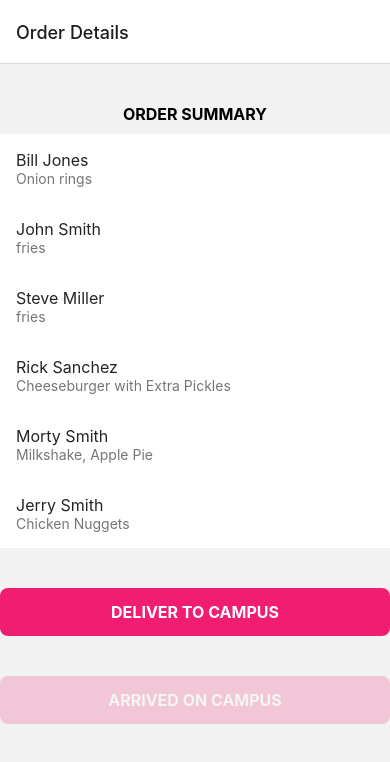
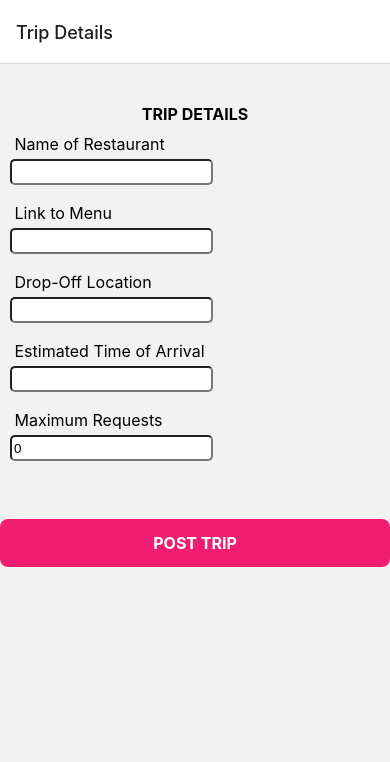
Before and after one commit to JoshuaLau/buzz-delivery, a React Native app in the folder buzz-delivery/: screen /TripDetails in a window 390 px wide. Shown: the top 762 px of the page. Built offline with nearby package versions, Linux system fonts and the light colour scheme.

Commit message:
added driver trip details screen

```diff
--- a/buzz-delivery/App.js
+++ b/buzz-delivery/App.js
@@ -3,6 +3,7 @@ import { StyleSheet, Text, View } from 'react-native';
 import { NavigationContainer } from '@react-navigation/native';
 import { createNativeStackNavigator } from '@react-navigation/native-stack';
 import OrderPickUp from './screens/OrderPickUp'
+import TripDetails from './screens/TripDetails'
 import FlashMessage from "react-native-flash-message";
 
 
@@ -12,8 +13,11 @@ export default function App() {
   return (
     <NavigationContainer>
       <Stack.Navigator>
-        <Stack.Screen name="OrderPickUp" component={OrderPickUp} options={{
+        {/* <Stack.Screen name="OrderPickUp" component={OrderPickUp} options={{
           title: "Order Details",
+        }}/> */}
+        <Stack.Screen name="TripDetails" component={TripDetails} options={{
+          title: "Trip Details",
         }}/>
       </Stack.Navigator>
       <FlashMessage position="top" />
--- /dev/null
+++ b/buzz-delivery/screens/TripDetails.js
@@ -0,0 +1,131 @@
+import { StyleSheet, Text, View, TouchableOpacity, TouchableHighlight, Alert } from 'react-native'
+import React from 'react'
+import { useState, useEffect } from 'react';
+import { useNavigation } from '@react-navigation/core'; // used to navigate from screen to screen
+import { List, ListItem, Icon } from "react-native-elements";
+import { showMessage, hideMessage } from "react-native-flash-message";
+
+
+
+
+const TripDetails = () => {
+
+    const [inputField, setInputField] = useState({
+        restaurantName: '',
+        menuLink: '',
+        dropLocation: '',
+        estimatedTime: '',
+        maxRequests: 0
+    })
+
+    const inputHandler = (e) => {
+        setInputField( {[e.target.name]: e.target.value})
+    }
+
+    const handleTripConfirmation = () => {
+        showMessage({
+            message: "Trip details have been posted! Customers can now request an order.",
+            type: "info",
+          });
+          // eventuall connect to FireBase to store trip info
+    }
+
+
+  return (
+        <View>
+
+            <Text style={styles.titleText}>Trip Details</Text>
+
+            <Text style={styles.promptText}> Name of Restaurant </Text>
+            <input
+            style = {{marginTop: 5, marginLeft: 10, borderRadius: 5, width: '50%', height: 20}}
+            type = "text"
+            value = {inputField.restaurantName}
+            onChange = {inputHandler}
+            />
+
+            <br/>
+
+            <Text style={styles.promptText}> Link to Menu </Text>
+            <input
+            style = {{marginTop: 5, marginLeft: 10, borderRadius: 5, width: '50%', height: 20}}
+            type = "text"
+            value = {inputField.menuLink}
+            onChange = {inputHandler}
+            />
+
+            <br/>
+
+            <Text style={styles.promptText}> Drop-Off Location </Text>
+            <input
+            style = {{marginTop: 5, marginLeft: 10, borderRadius: 5, width: '50%', height: 20}}
+            type = "text"
+            value = {inputField.dropLocation}
+            onChange = {inputHandler}
+            />
+
+            <br/>
+
+            <Text style={styles.promptText}> Estimated Time of Arrival </Text>
+            <input
+            style = {{marginTop: 5, marginLeft: 10, borderRadius: 5, width: '50%', height: 20}}
+            type = "text"
+            value = {inputField.estimatedTime}
+            onChange = {inputHandler}
+            />
+
+            <br/>
+
+            <Text style={styles.promptText}> Maximum Requests </Text>
+            <input
+            style = {{marginTop: 5, marginLeft: 10, borderRadius: 5, width: '50%', height: 20}}
+            type = "number"
+            value = {inputField.maxRequests}
+            onChange = {inputHandler}
+            />
+
+            <br/>
+
+            <TouchableOpacity onPress={handleTripConfirmation}>
+                <View style={styles.button}>
+                    <Text style={styles.buttonText}>Post Trip</Text>
+                </View>
+            </TouchableOpacity>
+
+        </View>
+
+  )
+}
+
+export default TripDetails
+
+const styles = StyleSheet.create({
+    button: {
+        borderRadius: 8,
+        paddingVertical: 14,
+        paddingHorizontal: 10,
+        backgroundColor:'#f01d71',
+        marginTop:40
+    },
+    buttonText: {
+        color: 'white',
+        fontWeight: 'bold',
+        textTransform: 'uppercase',
+        fontSize: 16,
+        textAlign: 'center'
+    },
+    titleText: {
+        color: 'black',
+        fontWeight: 'bold',
+        textTransform: 'uppercase',
+        fontSize: 16,
+        textAlign: 'center',
+        marginTop: 40,
+        marginBottom: 10
+    },
+    promptText: {
+        fontSize: 16,
+        textAlign: 'left',
+        marginLeft: 10
+    }
+})
```
